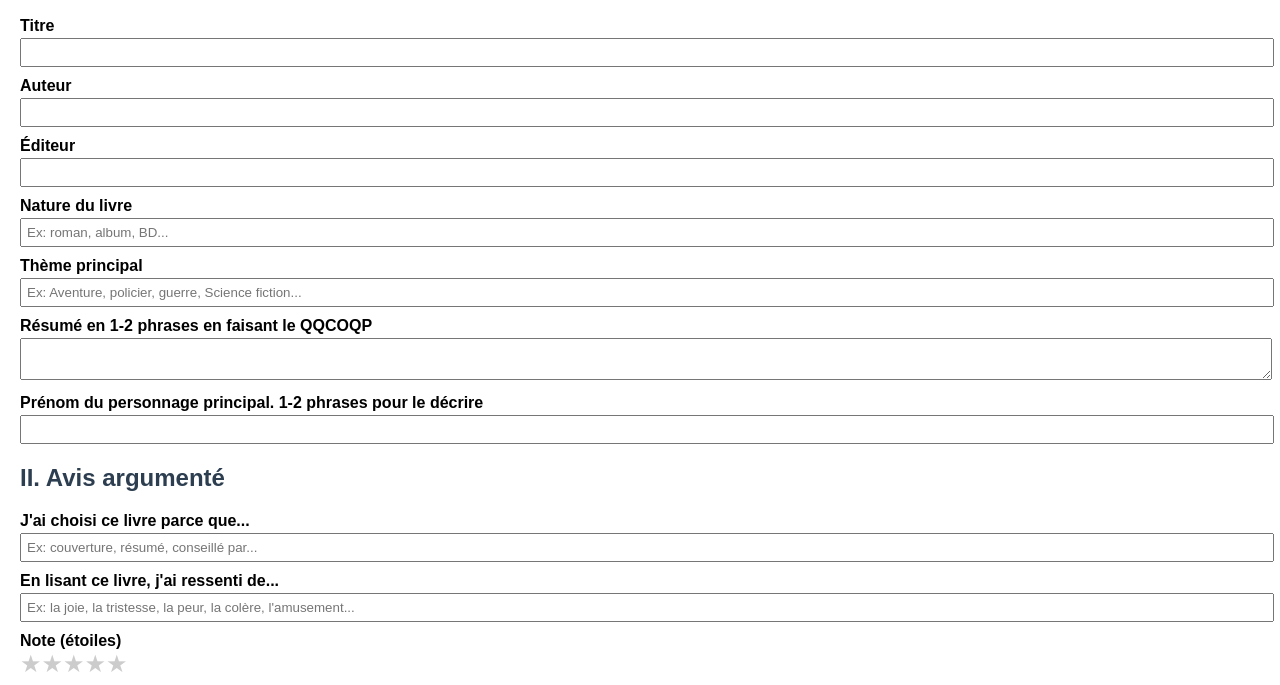
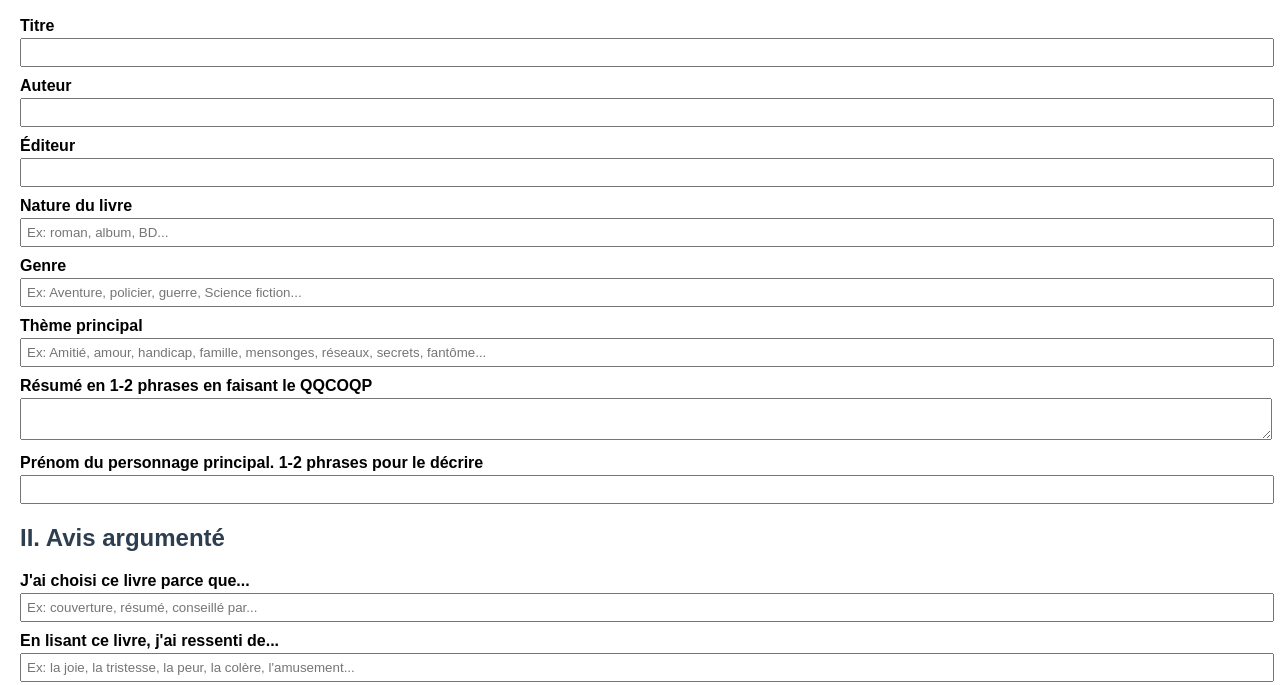
Before and after one commit to Cdiclorisseaux/version3, a plain HTML site: page index.html in a window 1280 px wide. Shown: the part 111-796 px from the top of the page. Drawn offline with Linux system fonts and the light colour scheme.

Commit message:
Update index.html

```diff
--- a/index.html
+++ b/index.html
@@ -46,8 +46,10 @@
     <input type="text" id="editeur">
     <label>Nature du livre</label>
     <input type="text" id="type" placeholder="Ex: roman, album, BD...">
+    <label>Genre</label>
+    <input type="text" id="genre" placeholder="Ex: Aventure, policier, guerre, Science fiction...">
     <label>Thème principal</label>
-    <input type="text" id="genre" placeholder="Ex: Aventure, policier, guerre, Science fiction...">
+    <input type="text" id="theme" placeholder="Ex: Amitié, amour, handicap, famille, mensonges, réseaux, secrets, fantôme...">
     <label>Résumé en 1-2 phrases en faisant le QQCOQP</label>
     <textarea id="resume"></textarea>
     <label>Prénom du personnage principal. 1-2 phrases pour le décrire</label>
```
